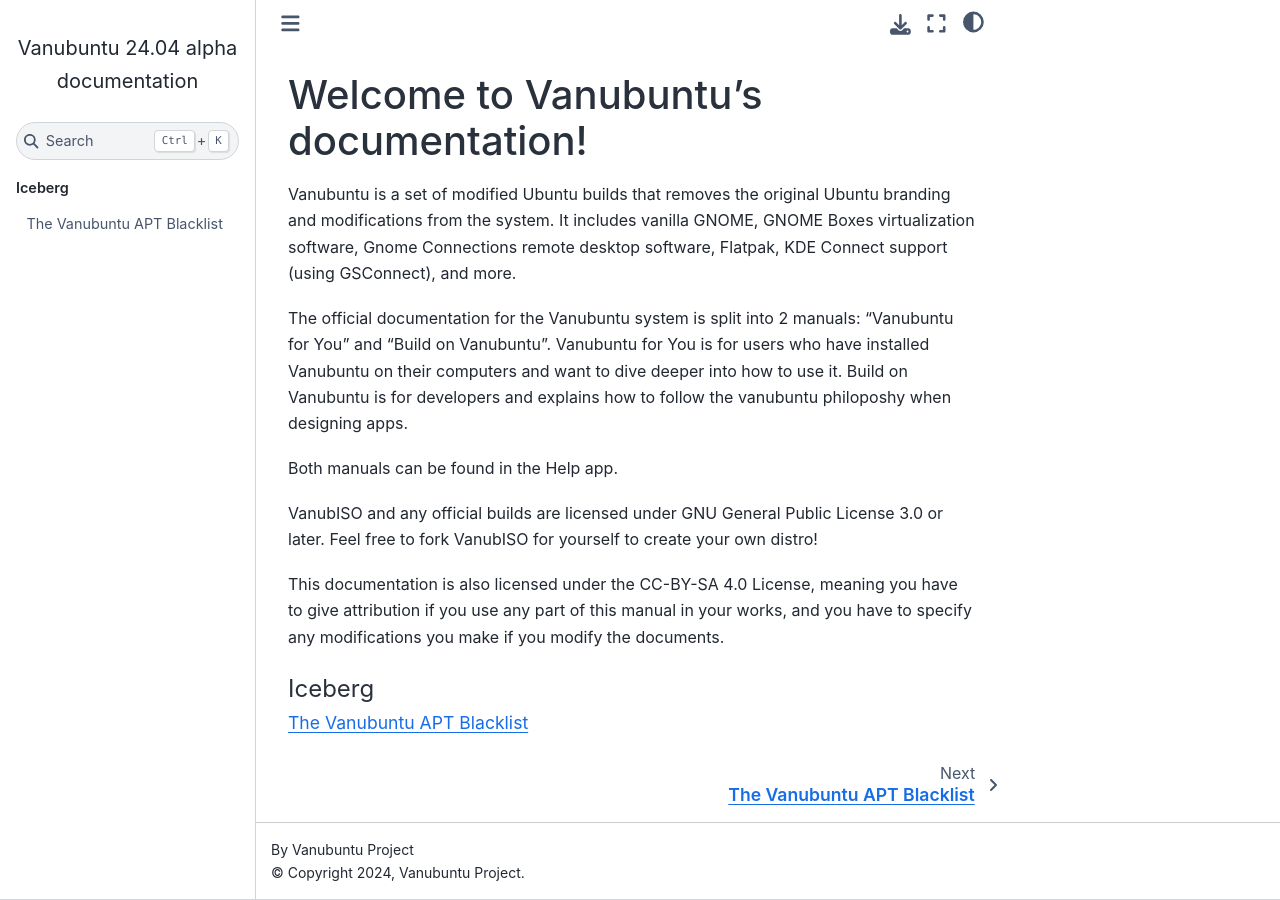
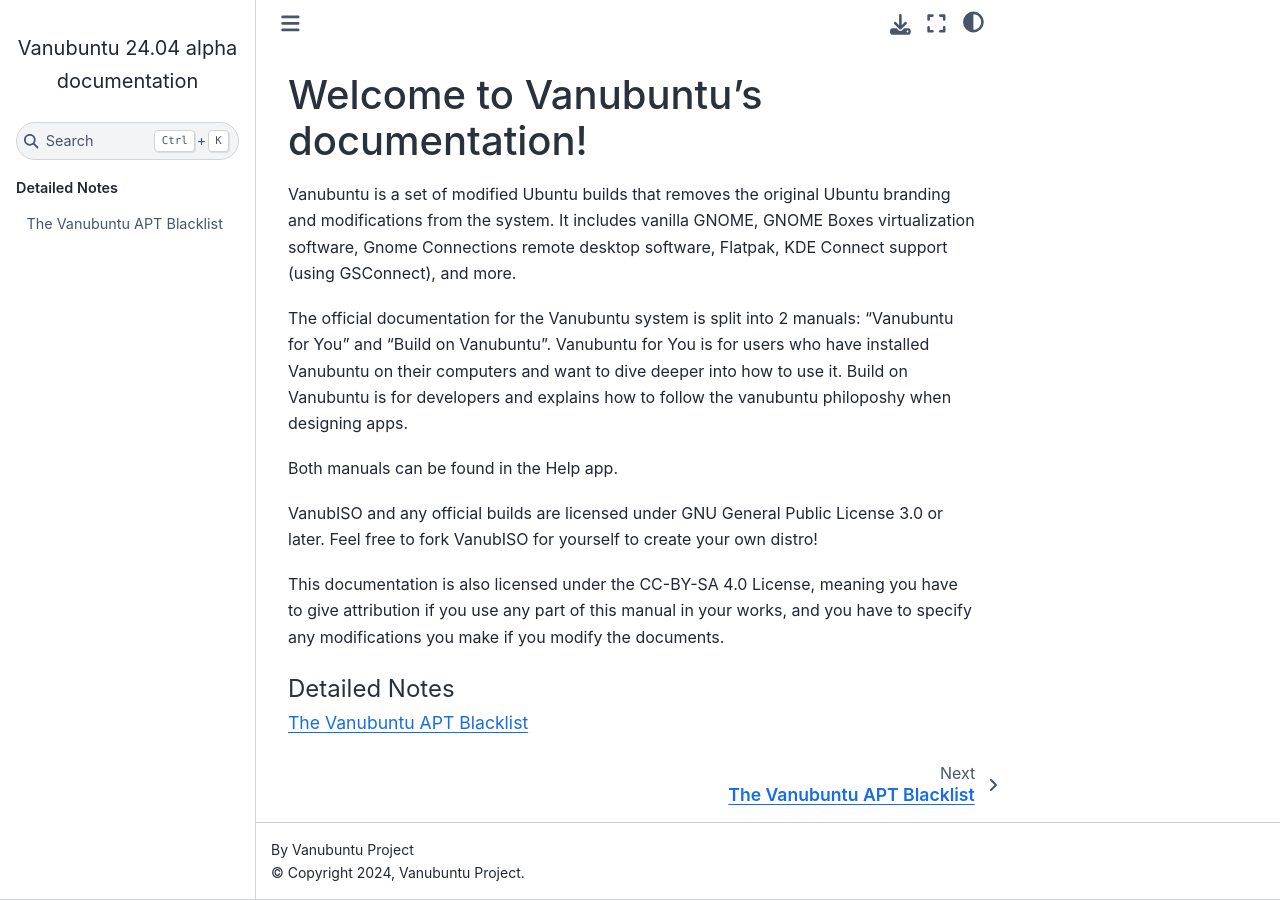
Before and after one commit to vanubuntu/VanubISO, a Sphinx documentation site: the page built from docs/index.rst, in a window 1280 px wide. Built offline with Sphinx 7.4.7 and the Sphinx Book theme 1.1.4, drawn with Linux system fonts in a browser that asks for light colours.

Commit message:
Update _toc.yml

```diff
--- a/docs/_toc.yml
+++ b/docs/_toc.yml
@@ -1,16 +1,6 @@
 root: index
 subtrees:
-- caption: Vanubuntu for You
-  hidden: False
-  maxdepth: 2
-  numbered: True
-  reversed: False
-  titlesonly: True
-  entries:
-  - file: vfy/intro
-    title: Index
-subtrees:
-- caption: Iceberg
+- caption: Detailed Notes
   hidden: False
   maxdepth: 1
   numbered: False
```
